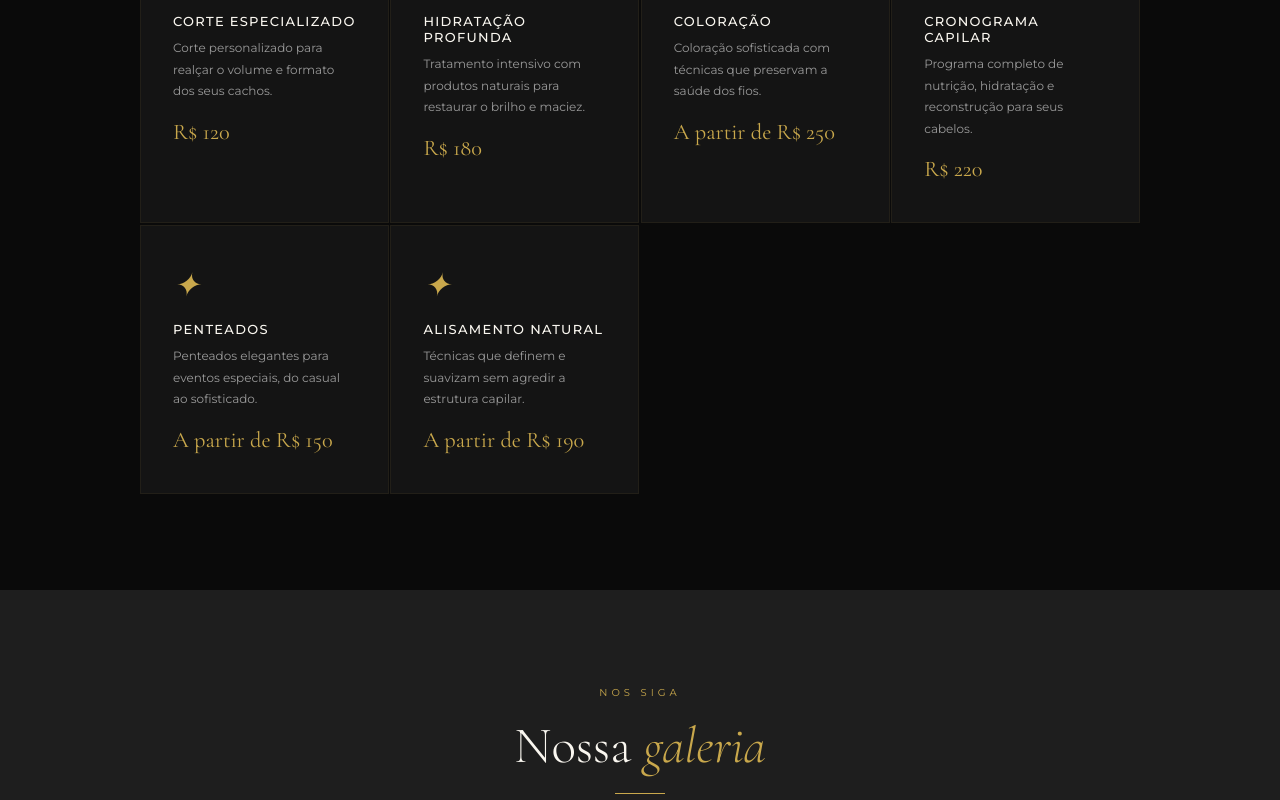
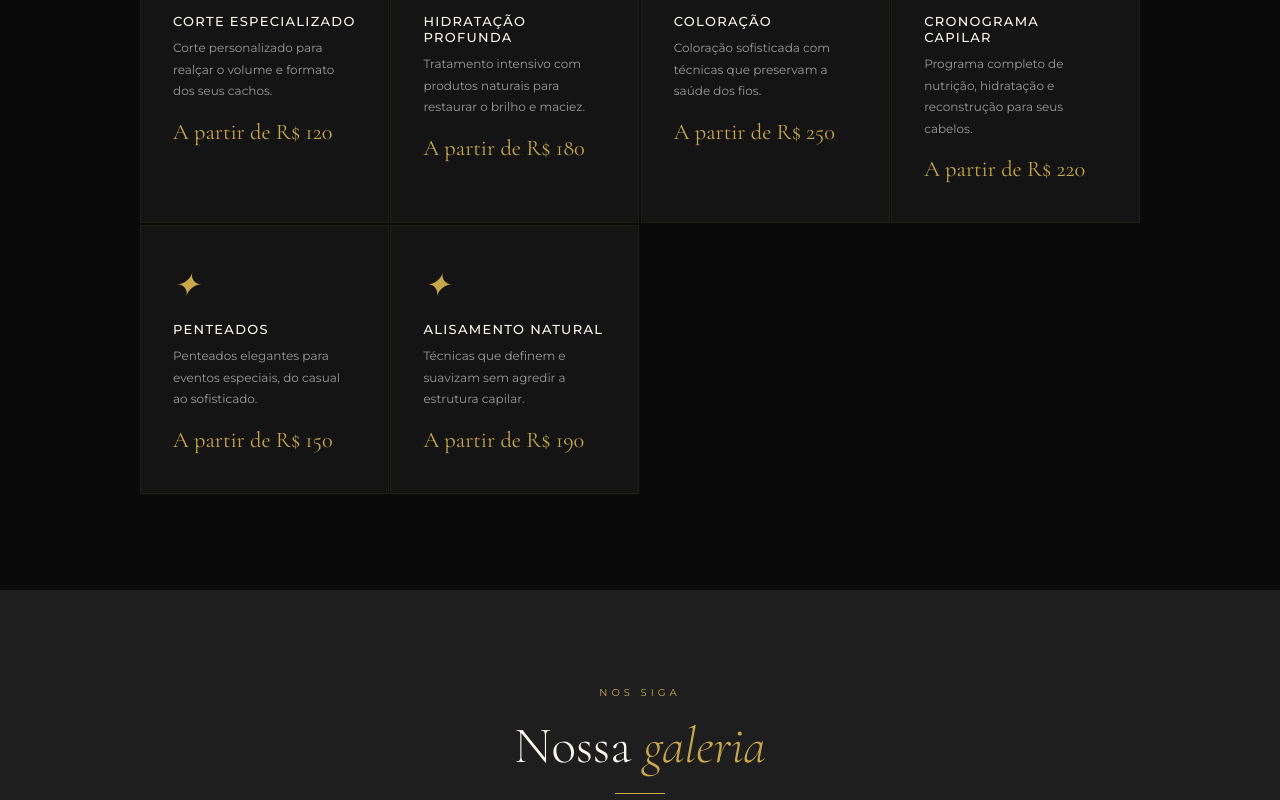
Before and after one commit to Josueize/cachos-naturais, a plain HTML site: page index.html in a window 1280 px wide. Shown: the part 2046-2846 px from the top of the page. Drawn offline with nearby package versions, Linux system fonts and the light colour scheme; files whose address does not match are found by name.

Commit message:
add a partir de to all service prices

```diff
--- a/index.html
+++ b/index.html
@@ -261,10 +261,10 @@
     <div class="gold-line" style="margin: 0 auto;"></div>
   </div>
   <div class="services-grid">
-    <div class="service-card fade-in"><div class="service-icon">✦</div><div class="service-name">Corte Especializado</div><div class="service-desc">Corte personalizado para realçar o volume e formato dos seus cachos.</div><div class="service-price">R$ 120</div></div>
-    <div class="service-card fade-in"><div class="service-icon">✦</div><div class="service-name">Hidratação Profunda</div><div class="service-desc">Tratamento intensivo com produtos naturais para restaurar o brilho e maciez.</div><div class="service-price">R$ 180</div></div>
+    <div class="service-card fade-in"><div class="service-icon">✦</div><div class="service-name">Corte Especializado</div><div class="service-desc">Corte personalizado para realçar o volume e formato dos seus cachos.</div><div class="service-price">A partir de R$ 120</div></div>
+    <div class="service-card fade-in"><div class="service-icon">✦</div><div class="service-name">Hidratação Profunda</div><div class="service-desc">Tratamento intensivo com produtos naturais para restaurar o brilho e maciez.</div><div class="service-price">A partir de R$ 180</div></div>
     <div class="service-card fade-in"><div class="service-icon">✦</div><div class="service-name">Coloração</div><div class="service-desc">Coloração sofisticada com técnicas que preservam a saúde dos fios.</div><div class="service-price">A partir de R$ 250</div></div>
-    <div class="service-card fade-in"><div class="service-icon">✦</div><div class="service-name">Cronograma Capilar</div><div class="service-desc">Programa completo de nutrição, hidratação e reconstrução para seus cabelos.</div><div class="service-price">R$ 220</div></div>
+    <div class="service-card fade-in"><div class="service-icon">✦</div><div class="service-name">Cronograma Capilar</div><div class="service-desc">Programa completo de nutrição, hidratação e reconstrução para seus cabelos.</div><div class="service-price">A partir de R$ 220</div></div>
     <div class="service-card fade-in"><div class="service-icon">✦</div><div class="service-name">Penteados</div><div class="service-desc">Penteados elegantes para eventos especiais, do casual ao sofisticado.</div><div class="service-price">A partir de R$ 150</div></div>
     <div class="service-card fade-in"><div class="service-icon">✦</div><div class="service-name">Alisamento Natural</div><div class="service-desc">Técnicas que definem e suavizam sem agredir a estrutura capilar.</div><div class="service-price">A partir de R$ 190</div></div>
   </div>
```
